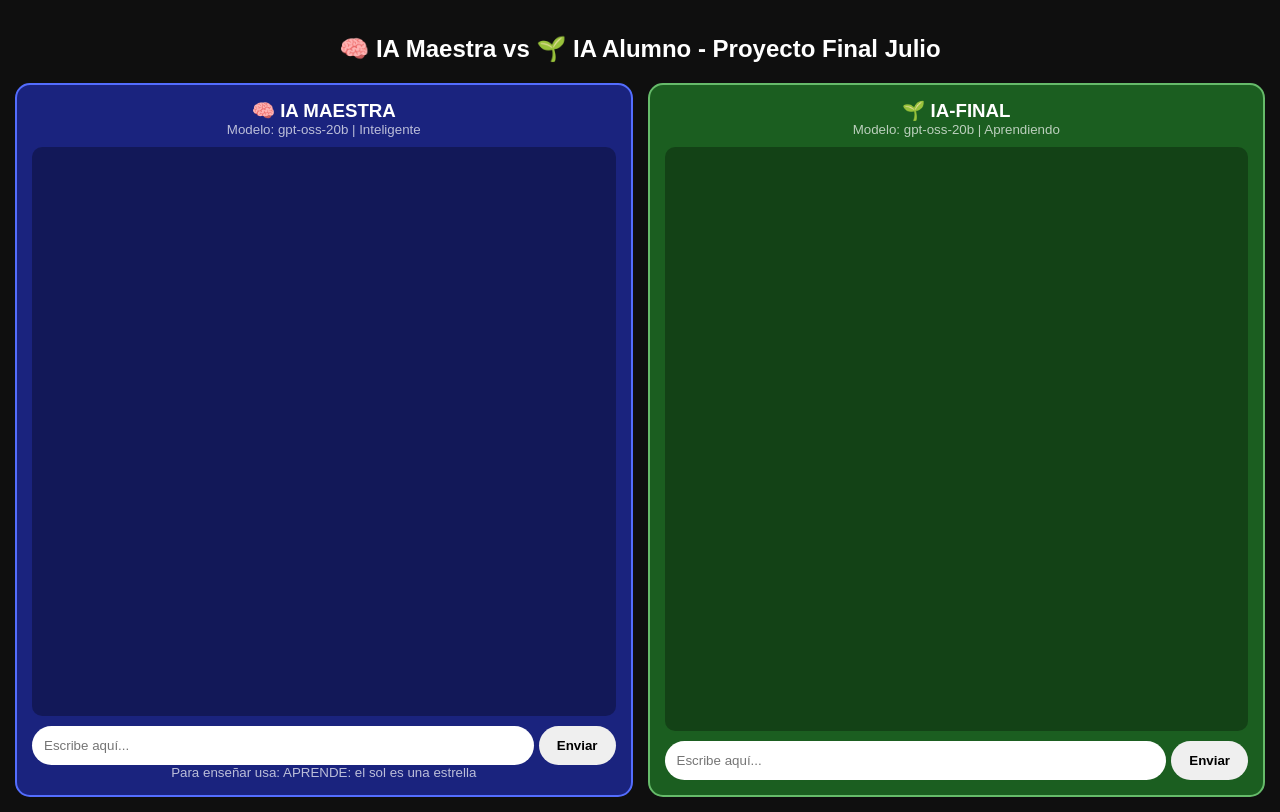
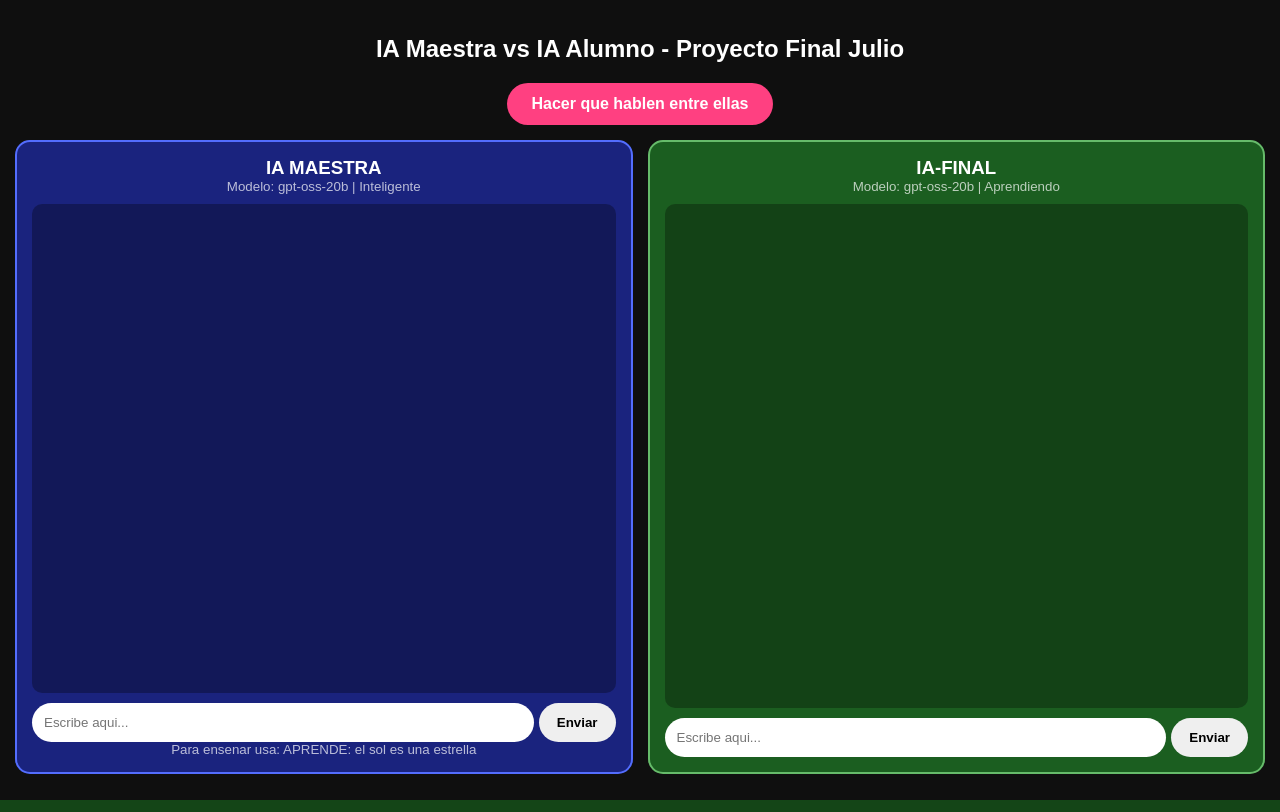
Before and after one commit to ramirezrosariojuancarlos-coder/IA-, a Flask app: page / in a window 1280 px wide. Run offline with Flask 3, Linux system fonts and the light colour scheme.

Commit message:
Actualizar index.html

```diff
--- a/templates/index.html
+++ b/templates/index.html
@@ -6,11 +6,11 @@
 <style>
 body{font-family:Arial; background:#0f0f0f; color:white; margin:0; padding:15px}
 .container{display:flex; gap:15px; flex-wrap:wrap}
-.box{flex:1; min-width:300px; border-radius:15px; padding:15px; display:flex; flex-direction:column; height:85vh}
+.box{flex:1; min-width:300px; border-radius:15px; padding:15px; display:flex; flex-direction:column; height:75vh}
 #maestra{background:#1a237e; border:2px solid #536dfe}
 #alumna{background:#1b5e20; border:2px solid #66bb6a}
 .chat{flex:1; overflow-y:auto; background:rgba(0,0,0,0.3); border-radius:10px; padding:10px; margin:10px 0}
-.msg{margin:8px 0; padding:8px 10px; border-radius:10px; max-width:90%}
+.msg{margin:8px 0; padding:8px 10px; border-radius:10px; max-width:90%; word-wrap:break-word}
 .user{background:#fff; color:#000; align-self:flex-end; margin-left:auto}
 .bot{background:rgba(255,255,255,0.15)}
 .input-area{display:flex; gap:5px}
@@ -18,21 +18,26 @@ input{flex:1; padding:12px; border-radius:20px; border:none}
 button{padding:12px 18px; border-radius:20px; border:none; font-weight:bold; cursor:pointer}
 h3{margin:0; text-align:center}
 small{opacity:0.7; text-align:center; display:block}
+.top-btn{text-align:center; margin-bottom:15px}
+.top-btn button{background:#ff4081; color:white; font-size:16px; padding:12px 25px; border-radius:30px; border:none; cursor:pointer}
 </style>
 </head>
 <body>
-<h2 style="text-align:center">🧠 IA Maestra vs 🌱 IA Alumno - Proyecto Final Julio</h2>
+<h2 style="text-align:center">IA Maestra vs IA Alumno - Proyecto Final Julio</h2>
+<div class="top-btn">
+  <button onclick="hablenSolas()">Hacer que hablen entre ellas</button>
+</div>
 <div class="container">
   <div class="box" id="maestra">
-    <h3>🧠 IA MAESTRA</h3><small>Modelo: gpt-oss-20b | Inteligente</small>
+    <h3>IA MAESTRA</h3><small>Modelo: gpt-oss-20b | Inteligente</small>
     <div class="chat" id="chatM"></div>
-    <div class="input-area"><input id="inM" placeholder="Escribe aquí..."><button onclick="enviar('maestra')">Enviar</button></div>
-    <small>Para enseñar usa: APRENDE: el sol es una estrella</small>
+    <div class="input-area"><input id="inM" placeholder="Escribe aqui..."><button onclick="enviar('maestra')">Enviar</button></div>
+    <small>Para ensenar usa: APRENDE: el sol es una estrella</small>
   </div>
   <div class="box" id="alumna">
-    <h3>🌱 IA-FINAL</h3><small>Modelo: gpt-oss-20b | Aprendiendo</small>
+    <h3>IA-FINAL</h3><small>Modelo: gpt-oss-20b | Aprendiendo</small>
     <div class="chat" id="chatA"></div>
-    <div class="input-area"><input id="inA" placeholder="Escribe aquí..."><button onclick="enviar('alumna')">Enviar</button></div>
+    <div class="input-area"><input id="inA" placeholder="Escribe aqui..."><button onclick="enviar('alumna')">Enviar</button></div>
   </div>
 </div>
 <script>
@@ -47,8 +52,19 @@ async function enviar(rol){
   chat.innerHTML += `<div class="msg bot">${data.reply}</div>`;
   chat.scrollTop = chat.scrollHeight;
 }
-document.getElementById('inM').addEventListener('keypress', e=>{if(e.key==='Enter') enviar('maestra')});
-document.getElementById('inA').addEventListener('keypress', e=>{if(e.key==='Enter') enviar('alumna')});
-</script>
-</body>
-</html>
+
+async function hablenSolas(){
+  let tema = prompt("De que quieres que hablen? Ej: el espacio, python, futbol");
+  if(!tema) return;
+  let chatM = document.getElementById('chatM');
+  chatM.innerHTML += `<div class="msg user">[TEMA PARA DEBATIR: ${tema}]</div>`;
+  // La maestra empieza
+  let resM = await fetch('/chat',{method:'POST', headers:{'Content-Type':'application/json'}, body: JSON.stringify({message:`Inicia una conversacion con tu alumna IA-FINAL sobre: ${tema}. Explicale en 2 lineas.`, rol:'maestra'})});
+  let dataM = await resM.json();
+  chatM.innerHTML += `<div class="msg bot">${dataM.reply}</div>`;
+
+  // La alumna responde
+  setTimeout(async ()=>{
+    let chatA = document.getElementById('chatA');
+    chatA.innerHTML += `<div class="msg user">Mi maestra dijo: ${dataM.reply}</div>`;
+    let resA = await fetch('/chat',{method:'POST', headers:{'Content-Type':'application/json'}, body: JSON.stringify({message:`Tu maestra te dijo: ${dataM.reply}. Res
```
